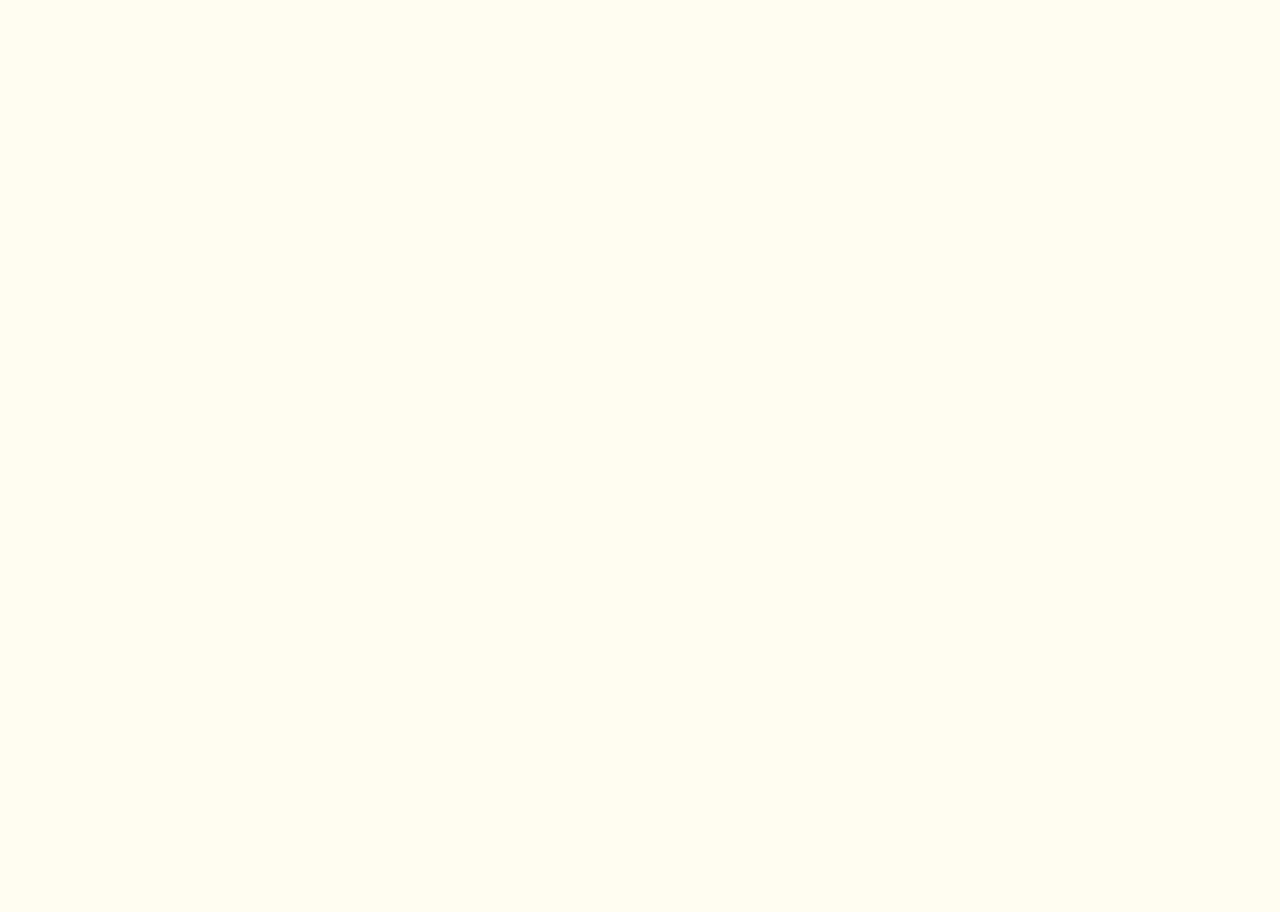
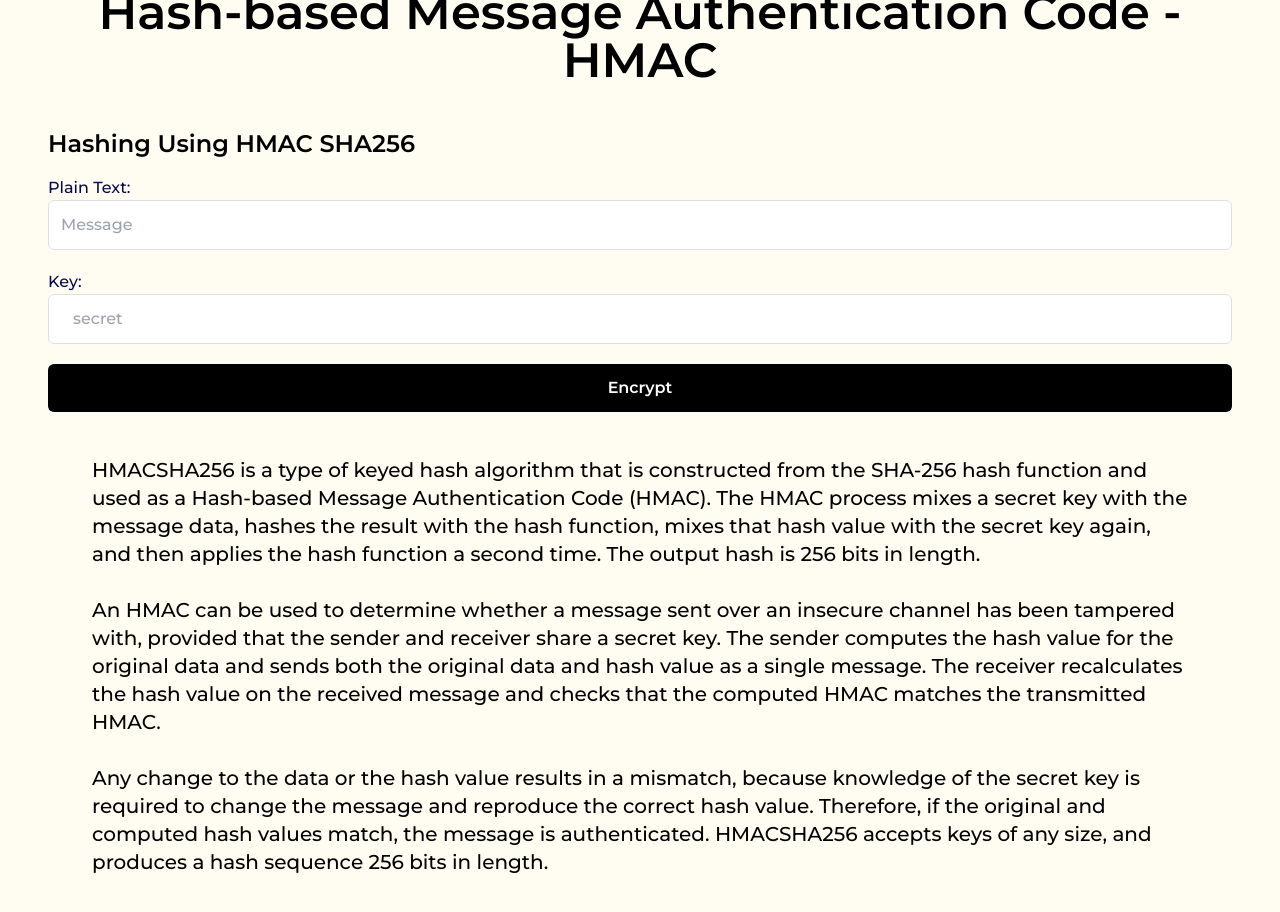
Before and after one commit to jambhaleAnuj/crypto_webapp, a React (Vite) app: page /hmac in a window 1280 px wide. Before the commit this address had no page. Shown: the part 100-1012 px from the top of the page. Before the commit the page ends 800 px from the top, so only its background shows below. Built offline with nearby package versions, Linux system fonts and the light colour scheme.

Commit message:
added DES and HMAC

```diff
--- a/src/NavBar.jsx
+++ b/src/NavBar.jsx
@@ -9,7 +9,7 @@ const NavBar = () => {
     { name: "Home", href: "/" },
     { name: "Caesar Cipher", href: "/caesar" },
     { name: "DES", href: "/des" },
-    { name: "Company", href: "#" },
+    { name: "HMAC", href: "/hmac" },
   ];
 
   const [mobileMenuOpen, setMobileMenuOpen] = useState(false);
--- /dev/null
+++ b/src/encryption_algo/hmac_crypt.js
@@ -0,0 +1,8 @@
+import cryptoJs from "crypto-js";
+function hmac_crypt(message, secret) {
+  var newHmac = cryptoJs.HmacSHA256(message, secret);
+  var hashInBase64 = cryptoJs.enc.Base64.stringify(newHmac);
+  return hashInBase64;
+}
+
+export default hmac_crypt;
--- /dev/null
+++ b/src/encryption_algo/md5_crypto.js
@@ -0,0 +1,6 @@
+import cryptoJs from "crypto-js";
+
+var hash = cryptoJs.MD5("hello");
+var hashInBase64 = cryptoJs.enc.Base64.stringify(hash);
+console.log(hash);
+console.log(hashInBase64);
--- a/src/index.css
+++ b/src/index.css
@@ -1,7 +1,18 @@
+@import url('https://fonts.googleapis.com/css2?family=Montserrat:ital,wght@0,100..900;1,100..900&display=swap');
 @tailwind base;
 @tailwind components;
 @tailwind utilities;
 
+@layer base {
+  @font-face {
+    font-family: 'Montserrat';
+    font-style: normal;
+    font-weight: 400;
+    font-display: swap;
+  }
+}
+
 html {
   background-color: #FFFDF2;
+  font-family: 'Montserrat',sans-serif;
 }
--- a/src/main.jsx
+++ b/src/main.jsx
@@ -4,7 +4,9 @@ import App from "./App.jsx";
 import Caesar from "./pages/Caesar.jsx";
 import NavBar from "./NavBar.jsx";
 import DES from "./pages/DES.jsx";
+import HMAC_crypt from "./pages/HMAC_crypt.jsx";
 import "./index.css";
+
 import { createBrowserRouter, RouterProvider } from "react-router-dom";
 
 const router = createBrowserRouter([
@@ -20,6 +22,10 @@ const router = createBrowserRouter([
     path: "des",
     element: <DES />,
   },
+  {
+    path: "hmac",
+    element: <HMAC_crypt />,
+  },
 ]);
 
 createRoot(document.getElementById("root")).render(
--- /dev/null
+++ b/src/pages/HMAC_crypt.jsx
@@ -0,0 +1,92 @@
+import { useState } from "react";
+import hmac_crypt from "../encryption_algo/hmac_crypt";
+//npm install crypto-js
+
+const HMAC_crypt = () => {
+  const [message, setMessage] = useState("");
+  const [secret, setSecret] = useState("");
+  const [hmac, setHmac] = useState("");
+
+  return (
+    <div className="flex items-center justify-center p-12 mt-10">
+      <div className="mx-auto w-full">
+        <div>
+          <h1 className="font-semibold items-center text-center justify-center text-5xl mb-11">
+            Hash-based Message Authentication Code - HMAC
+          </h1>
+        </div>
+
+        <div>
+          <h3 className="font-semibold text-2xl mb-4">
+            Hashing Using HMAC SHA256
+          </h3>
+        </div>
+        <div className="mb-5">
+          <label className="mb-3 block text-base font-medium text-[#07074D]">
+            Plain Text:{" "}
+            <input
+              className="w-full rounded-md border border-[#e0e0e0] bg-white  px-3 py-3 text-base font-medium text-[#6B7280] outline-none focus:border-[#000000] focus:shadow-md"
+              value={message}
+              onChange={(e) => setMessage(e.target.value)}
+              placeholder="Message"
+            />
+          </label>
+        </div>
+        <div className="mb-5">
+          <label className="mb-3 block text-base font-medium text-[#07074D]">
+            Key:{" "}
+            <input
+              className="w-full rounded-md border border-[#e0e0e0] bg-white py-3 px-6 text-base font-medium text-[#6B7280] outline-none focus:border-[#6A64F1] focus:shadow-m"
+              value={secret}
+              onChange={(e) => setSecret(e.target.value)}
+              placeholder="secret"
+            />{" "}
+          </label>
+        </div>
+        <div>
+          <button
+            className="hover:shadow-form w-full rounded-md bg-black py-3 px-8 text-center text-base font-semibold text-white outline-none"
+            onClick={() => setHmac(hmac_crypt(message, secret))}
+          >
+            Encrypt
+          </button>
+        </div>
+        <div className="mb-3 mt-4 justify-center items-center text-center">
+          {hmac !== "" && (
+            <p className="font-semibold">
+              Your Encrypted text is <br />
+              <p className=" font-medium"> {hmac} </p>
+            </p>
+          )}
+        </div>
+        <div className="m-11 font-medium text-xl ">
+          HMACSHA256 is a type of keyed hash algorithm that is constructed from
+          the SHA-256 hash function and used as a Hash-based Message
+          Authentication Code (HMAC). The HMAC process mixes a secret key with
+          the message data, hashes the result with the hash function, mixes that
+          hash value with the secret key again, and then applies the hash
+          function a second time. The output hash is 256 bits in length.
+          <br />
+          <br />
+          An HMAC can be used to determine whether a message sent over an
+          insecure channel has been tampered with, provided that the sender and
+          receiver share a secret key. The sender computes the hash value for
+          the original data and sends both the original data and hash value as a
+          single message. The receiver recalculates the hash value on the
+          received message and checks that the computed HMAC matches the
+          transmitted HMAC.
+          <br />
+          <br />
+          Any change to the data or the hash value results in a mismatch,
+          because knowledge of the secret key is required to change the message
+          and reproduce the correct hash value. Therefore, if the original and
+          computed hash values match, the message is authenticated. HMACSHA256
+          accepts keys of any size, and produces a hash sequence 256 bits in
+          length.
+        </div>
+      </div>
+    </div>
+  );
+};
+
+export default HMAC_crypt;
```
